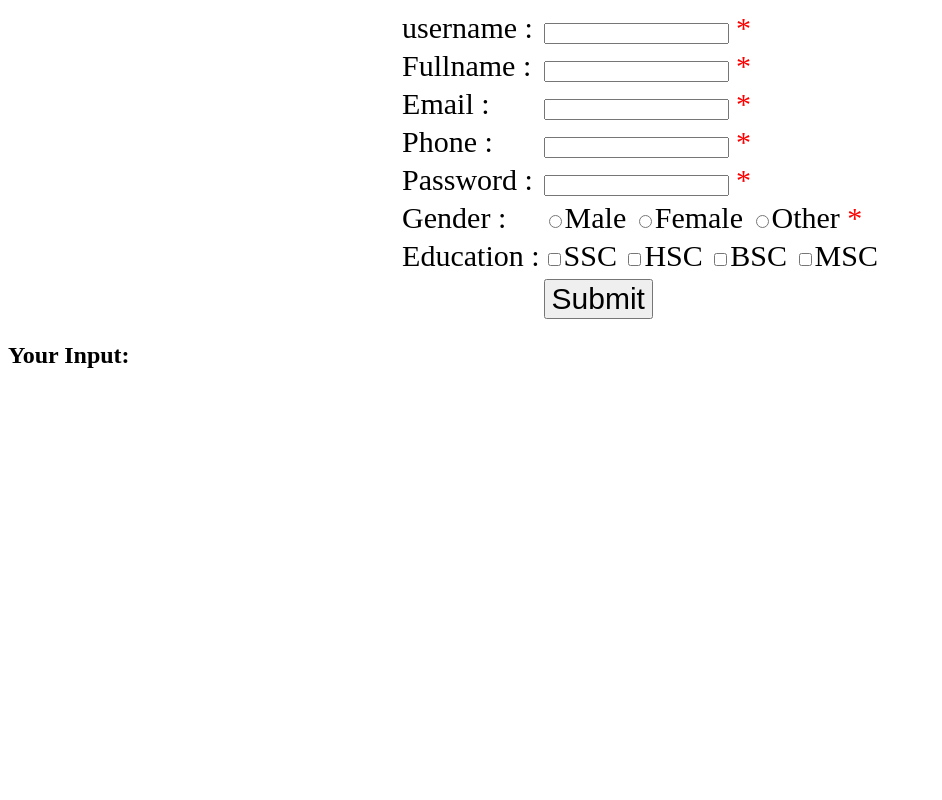
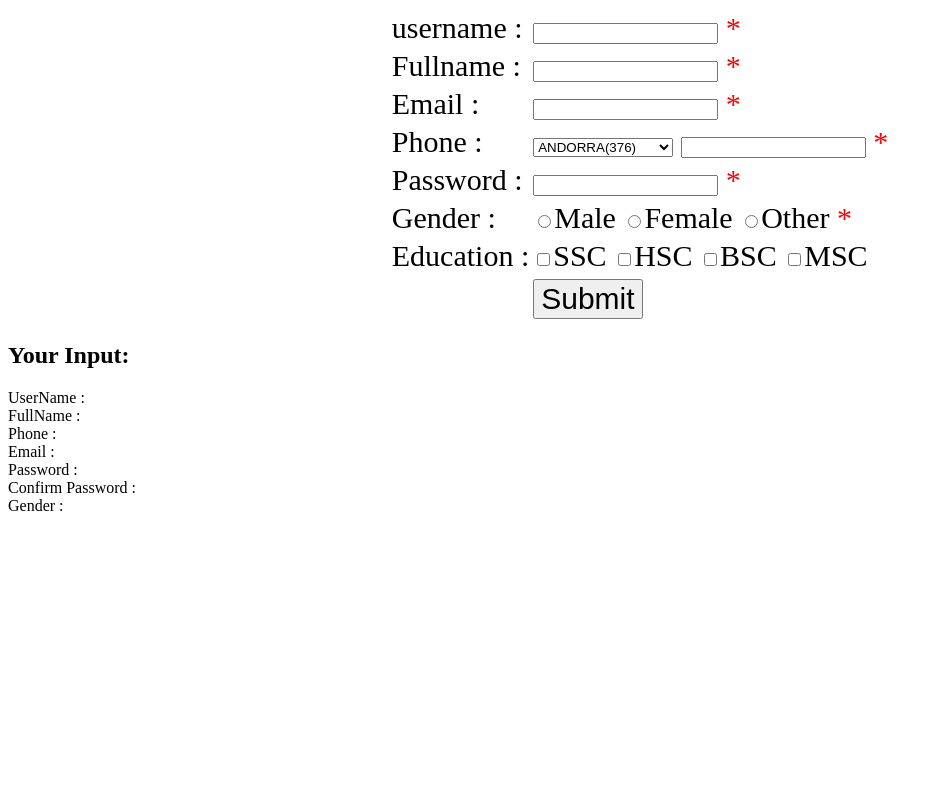
Before and after one commit to Faisal-Ahmad/Lab3, a PHP site: page / in a window 1280 px wide. Shown: the whole page, without its empty margins (0-942 px from the left). Run offline with PHP 8.4, Linux system fonts and the light colour scheme; some libraries are stand-ins or nearby versions.

Commit message:
Add files via upload

```diff
--- a/index.php
+++ b/index.php
@@ -1,5 +1,3 @@
-<?php?>
-
 <html>
 <head>
 <style>
@@ -8,6 +6,9 @@
 </head>
 <body>
 <?php
+$countryArray = array('ANDORRA'=>'376','ANGUILLA'=>'1264','AFGHANISTAN'=>'93','Bangladesh'=>'880',
+					  'BAHRAIN'=>'973','BRAZIL'=>'55','GERMANY'=>'49','SPAIN'=>'34','INDIA'=>'91');
+
 function test_input($data) {
   $data = trim($data);
   $data = stripslashes($data);
@@ -15,8 +16,9 @@ function test_input($data) {
   return $data;
 }
 $nameErr = $fullnameErr = $emailErr = $genderErr = $phoneErr = $passErr = $cpassErr ="";
-$name = $fullname = $email = $gender = $phone = $password = $cpassword = "";
+$name = $fullname = $email = $gender = $phone = $showphone = $password = $cpassword = "";
 if ($_SERVER["REQUEST_METHOD"] == "POST") {
+	var_dump($_POST);
 	if (empty($_POST["un"])) {
     $nameErr = "Username is required";
   } else {
@@ -47,7 +49,11 @@ if (empty($_POST["ue"])) {
     $phoneErr = "Phone Number is required";
   } else {
     $phone = test_input($_POST["up"]);
-    if (!preg_match("/^[0-9]{11}$/", $phone)) {
+	$code = test_input($_POST["code"]);
+	$showphone = $phone;
+	$phone = $code.$phone;
+
+    if (!preg_match("/^[0-9]{9}/", $phone)) {
       $phoneErr = "Invalid phone number";
     }
   }
@@ -65,6 +71,7 @@ if (empty($_POST["ue"])) {
     $gender = test_input($_POST["gen"]);
   }
 }
+
 ?>
 <form name="application" method="post" action="<?php echo htmlspecialchars($_SERVER["PHP_SELF"]);?>">
 <table align="center" style="font-size:30px">
@@ -100,7 +107,17 @@ if (empty($_POST["ue"])) {
 		Phone :
 		</td>
 		<td>
-		 <input type ="text" name ="up" value="<?php echo $phone;?>"/>
+		 <select name="code">
+			<?php
+			foreach ($countryArray as $con => $code) {
+
+			?>
+				<option value="<?php echo $code ?>"> <?php echo  $con."(".$code.")"?> </option>
+			<?php
+			}
+			?>
+		 </select>
+		 <input type ="text" name ="up" value="<?php echo $showphone;?>"/>
 		 <span class="error">* <?php echo $phoneErr;?></span>
 		</td>
 	</tr>
@@ -150,19 +167,19 @@ if (empty($_POST["ue"])) {
 </form>
 <?php
 echo "<h2>Your Input:</h2>";
-echo $name;
+echo "UserName : ".$name;
 echo "<br>";
-echo $fullname;
+echo "FullName : ".$fullname;
 echo "<br>";
-echo $phone;
+echo "Phone : ".$phone;
 echo "<br>";
-echo $email;
+echo "Email : ".$email;
 echo "<br>";
-echo $password;
+echo "Password : ".$password;
 echo "<br>";
-echo $cpassword;
+echo "Confirm Password : ".$cpassword;
 echo "<br>";
-echo $gender;
+echo "Gender : ".$gender;
 ?>
 </body>
 </html>
```
